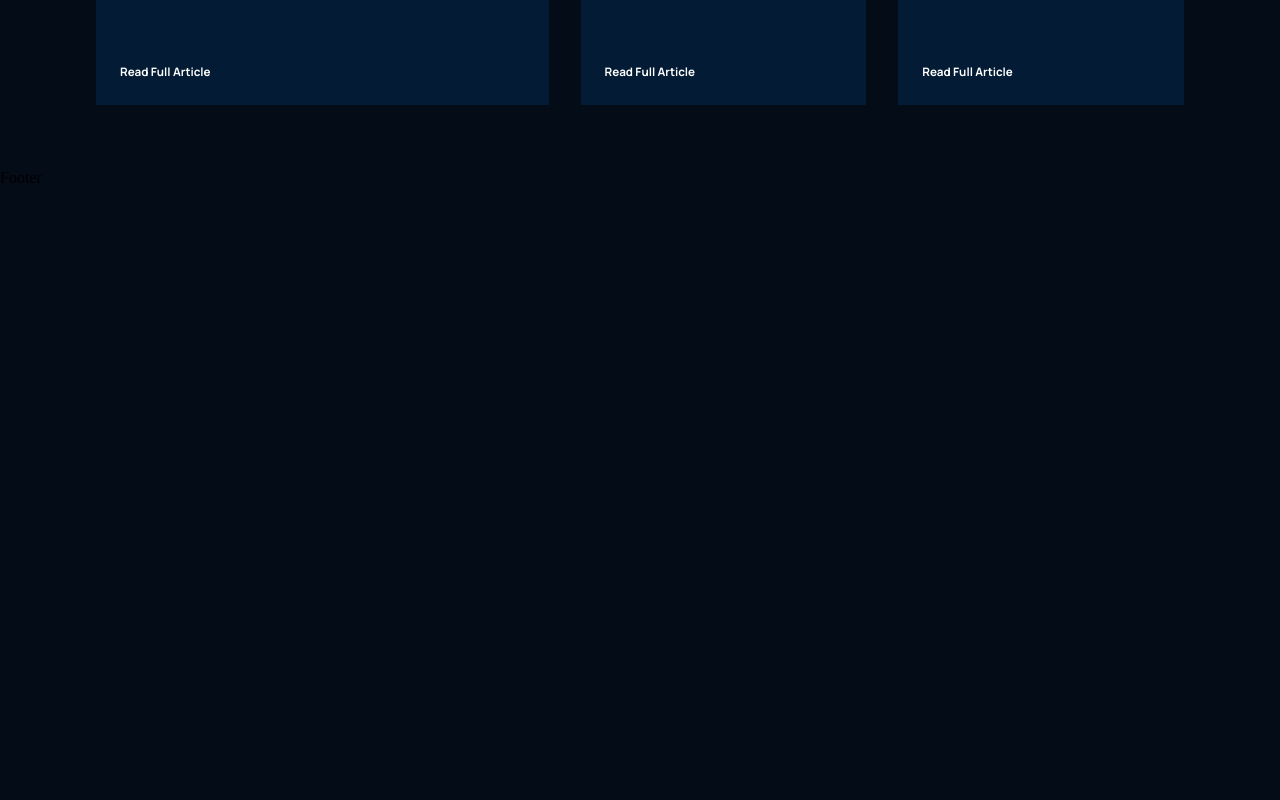
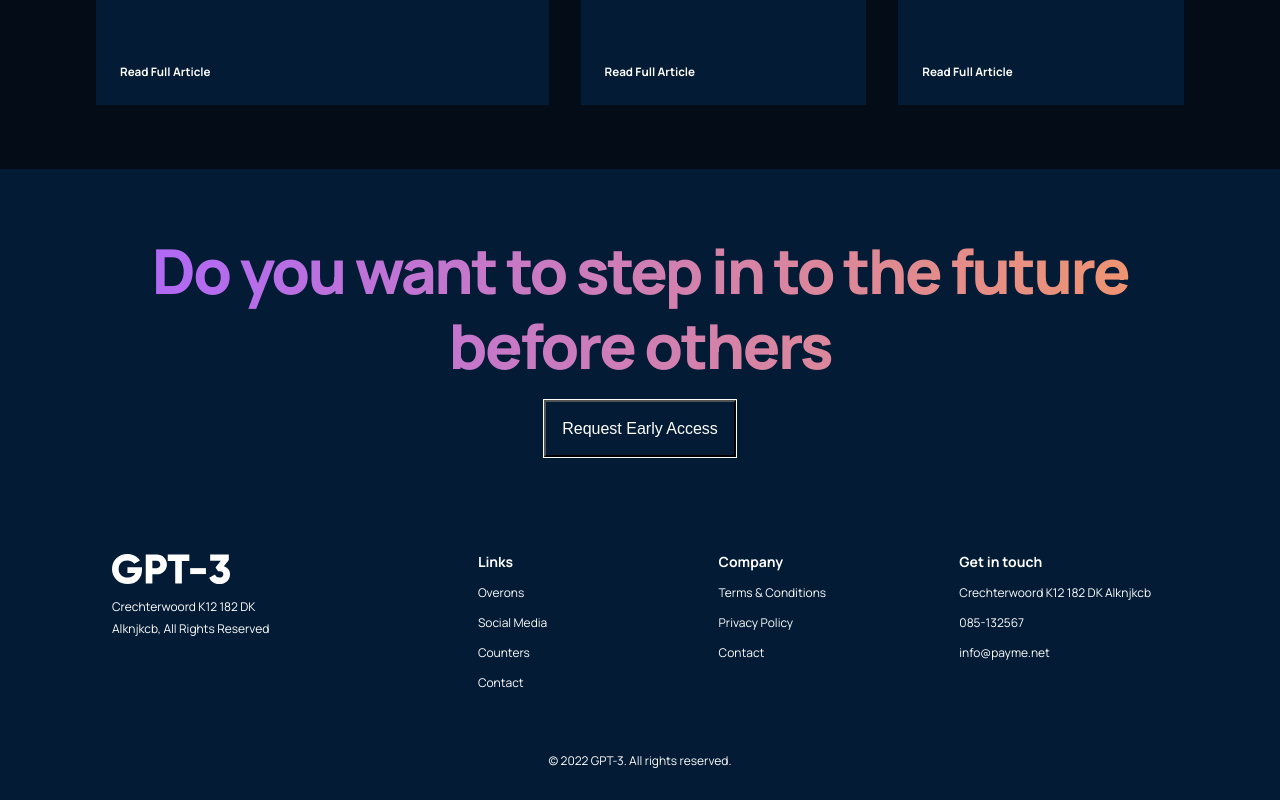
Before and after one commit to sravantp7/gpt3-react-app, a React (Create React App) app: page / in a window 1280 px wide. Shown: the part 3789-4589 px from the top of the page. Before the commit the page ends 3976 px from the top, so only its background shows below. Built offline with nearby package versions, Linux system fonts and the light colour scheme.

Commit message:
added footer component

```diff
--- a/src/containers/footer/Footer.jsx
+++ b/src/containers/footer/Footer.jsx
@@ -1,9 +1,46 @@
 import React from 'react';
 import './footer.css';
+import logo from '../../assets/logo.svg'
 
 const Footer = () => {
   return (
-    <div>Footer</div>
+    <div className='gpt3__footer section__padding'>
+      <div className="gpt3__footer-heading">
+        <h1 className='gradient__text'>Do you want to step in to the future before others</h1>
+      </div>
+      <div className='gpt3__footer-btn'>
+        <button type='button'>Request Early Access</button>
+      </div>
+      <div className="gpt3__footer-links">
+        <div className='gpt3__footer-links_logo'>
+          <img src={logo} alt="logo" />
+          <p>Crechterwoord K12 182 DK</p>
+          <p>Alknjkcb, All Rights Reserved</p>
+        </div>
+        <div className='gpt3__footer-links_div'>
+          <h4>Links</h4>
+          <p>Overons</p>
+          <p>Social Media</p>
+          <p>Counters</p>
+          <p>Contact</p>
+        </div>
+        <div className='gpt3__footer-links_div'>
+          <h4>Company</h4>
+          <p>Terms & Conditions</p>
+          <p>Privacy Policy</p>
+          <p>Contact</p>
+        </div>
+        <div className='gpt3__footer-links_div'>
+          <h4>Get in touch</h4>
+          <p>Crechterwoord K12 182 DK Alknjkcb</p>
+          <p>085-132567</p>
+          <p>info@payme.net</p>
+        </div>
+      </div>
+      <div className="gpt3__footer-copyright">
+        <p>© 2022 GPT-3. All rights reserved.</p>
+      </div>
+    </div>
   );
 }
 
--- a/src/containers/footer/footer.css
+++ b/src/containers/footer/footer.css
@@ -0,0 +1,132 @@
+.gpt3__footer {
+    display: flex;
+    flex-direction: column;
+    align-items: center;
+    justify-content: center;
+    color: white;
+    font-family: var(--font-family);
+    background: var(--color-footer);
+}
+
+.gpt3__footer-heading {
+    width: 100%;
+    text-align: center;
+    margin-bottom: 1rem;
+}
+
+.gpt3__footer-heading h1 {
+    font-weight: 800;
+    font-size: 62px;
+    line-height: 75px;
+    letter-spacing: -0.04em;
+    /* padding: 2rem 10rem; */
+}
+
+.gpt3__footer-btn {
+    border: 1px solid white;
+    outline: none;
+    background: var(--color-footer);
+    margin-bottom: 5rem;
+}
+
+.gpt3__footer-btn button {
+    background: var(--color-footer);
+    color: white;
+    font-size: 16px;
+    line-height: 21px;
+    padding: 1rem;
+    cursor: pointer;
+}
+
+.gpt3__footer-links {
+    display: flex;
+    align-items: flex-start;
+    justify-content: space-between;
+    flex-wrap: wrap;
+    width: 100%;
+    text-align: left;
+}
+
+.gpt3__footer-links div {
+    width: 250px;
+    margin: 1rem;
+}
+
+.gpt3__footer-links p {
+    font-size: 12px;
+    line-height: 14px;
+}
+
+.gpt3__footer-links_logo {
+    display: flex;
+    flex-direction: column;
+    flex: 0.8;
+}
+
+.gpt3__footer-links_logo img {
+    width: 118px;
+    height: 30px;
+    margin-bottom: 1rem;
+}
+
+.gpt3__footer-links_logo p {
+    margin-bottom: 0.5rem;
+}
+
+.gpt3__footer-links_div {
+    display: flex;
+    justify-content: flex-start;
+    flex-direction: column;
+    flex: 0.5;
+}
+
+.gpt3__footer-links_div h4 {
+    font-size: 14px;
+    line-height: 16px;
+    margin-bottom: 1rem;
+}
+
+.gpt3__footer-links_div p {
+    margin-bottom: 1rem;
+}
+
+.gpt3__footer-copyright {
+    width: 100%;
+    text-align: center;
+    margin-top: 2rem;
+    margin-bottom: -2rem;
+}
+
+.gpt3__footer-copyright p {
+    font-size: 12px;
+    line-height: 14px;
+}
+
+@media screen and (max-width: 850px) {
+    .gpt3__footer-heading {
+        width: 100%;
+        margin: 0;
+    }
+
+    .gpt3__footer-heading h1 {
+        font-size: 44px;
+        line-height: 50px;
+        padding: 2rem 0;
+    }
+}
+
+@media screen and (max-width: 650px) {
+    .gpt3__footer-heading h1 {
+        font-size: 34px;
+        line-height: 42px;
+    }
+
+    .gpt3__footer-links {
+        flex-direction: column;
+        align-items: center;
+    }
+}
+
+@media screen and (max-width: 300px) {
+
+}
```
